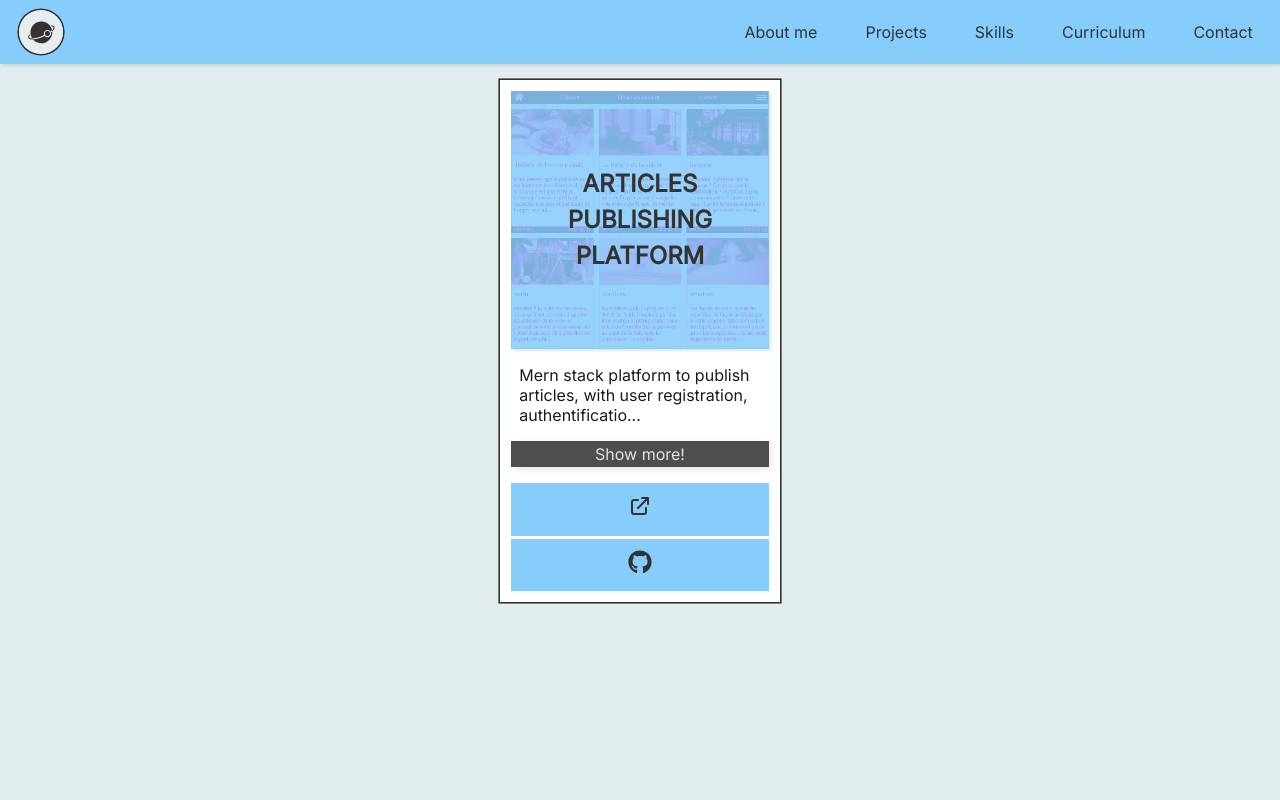
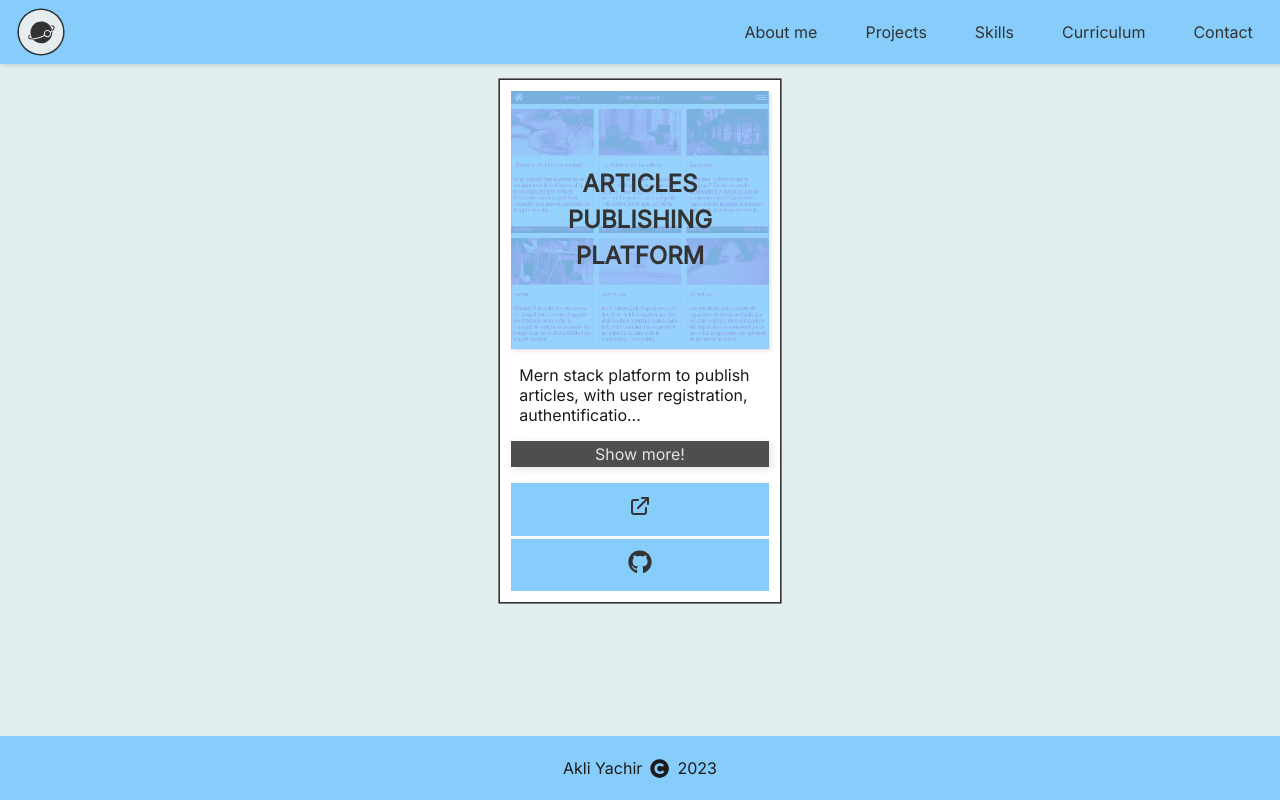
Before and after one commit to akliyachir/portfolio, a React (Vite) app: page / in a window 1280 px wide. Built offline with nearby package versions, Linux system fonts and the light colour scheme.

Commit message:
footer added

```diff
--- /dev/null
+++ b/src/Components/3-1-FooterRoot/FooterRoot.css
@@ -0,0 +1,33 @@
+.FooterRoot {
+	position: absolute;
+	left: 0;
+	right: 0;
+	bottom: 0;
+	height: 4rem;
+	display: flex;
+	justify-content: center;
+	align-items: center;
+	flex-direction: column;
+	gap: 0.2rem;
+	padding: 0.5rem;
+}
+
+.FooterNameCopyright {
+	padding: 0.2rem;
+	display: flex;
+	justify-content: flex-end;
+	align-items: flex-end;
+	gap: 0.5rem;
+}
+
+.FooterNameCopyright span:nth-last-of-type(2) {
+	font-size: 1.2rem;
+	display: flex;
+}
+
+.dark .FooterRoot {
+	background-color: var(--clr-4);
+}
+.light .FooterRoot {
+	background-color: var(--tl-1);
+}
--- /dev/null
+++ b/src/Components/3-1-FooterRoot/FooterRoot.jsx
@@ -0,0 +1,16 @@
+import './FooterRoot.css';
+import { FaCopyright } from 'react-icons/fa';
+
+export default function FooterRoot() {
+	return (
+		<div className='FooterRoot'>
+			<div className='FooterNameCopyright'>
+				<span>Akli Yachir</span>
+				<span>
+					<FaCopyright />
+				</span>
+				<span>2023</span>
+			</div>
+		</div>
+	);
+}
--- a/src/index.css
+++ b/src/index.css
@@ -10,7 +10,8 @@
 
 body {
 	font-family: 'Inter', sans-serif;
-	overflow: scroll;
+	overflow-y: scroll;
+	overflow-x: hidden;
 }
 
 body::-webkit-scrollbar {
--- a/src/page/RootLayout/RootLayout.css
+++ b/src/page/RootLayout/RootLayout.css
@@ -1,5 +1,7 @@
 .RootLayout {
+	position: relative;
 	padding-top: 4rem;
+	padding-bottom: 5rem;
 }
 
 .dark .RootLayout {
--- a/src/page/RootLayout/RootLayout.jsx
+++ b/src/page/RootLayout/RootLayout.jsx
@@ -1,19 +1,23 @@
-import "./RootLayout.css";
-import HeaderContainer from "../../Components/1-HeaderContainer/HeaderContainer";
+import './RootLayout.css';
+import HeaderContainer from '../../Components/1-HeaderContainer/HeaderContainer';
 // -- context provider light dark switch
-import ThemeSwitchContextProvider from "../../contexts/ThemeSwitchContext.jsx";
-import WindowWidthProvider from "../../contexts/WindowWidth";
-import ProjectSection from "../../Components/4-ProjectSection/ProjectSection";
+import ThemeSwitchContextProvider from '../../contexts/ThemeSwitchContext.jsx';
+import WindowWidthProvider from '../../contexts/WindowWidth';
+import ProjectSection from '../../Components/4-ProjectSection/ProjectSection';
+import FooterRoot from '../../Components/3-1-FooterRoot/FooterRoot';
 
 export default function RootLayout() {
 	return (
 		<WindowWidthProvider>
 			<ThemeSwitchContextProvider>
-        <div className="RootLayout">
+				<div className='RootLayout'>
 					<header>
 						<HeaderContainer />
 					</header>
 					<main>{<ProjectSection />}</main>
+					<footer>
+						<FooterRoot />
+					</footer>
 				</div>
 			</ThemeSwitchContextProvider>
 		</WindowWidthProvider>
```
Lines whose indentation alone changed are shown as unchanged.
